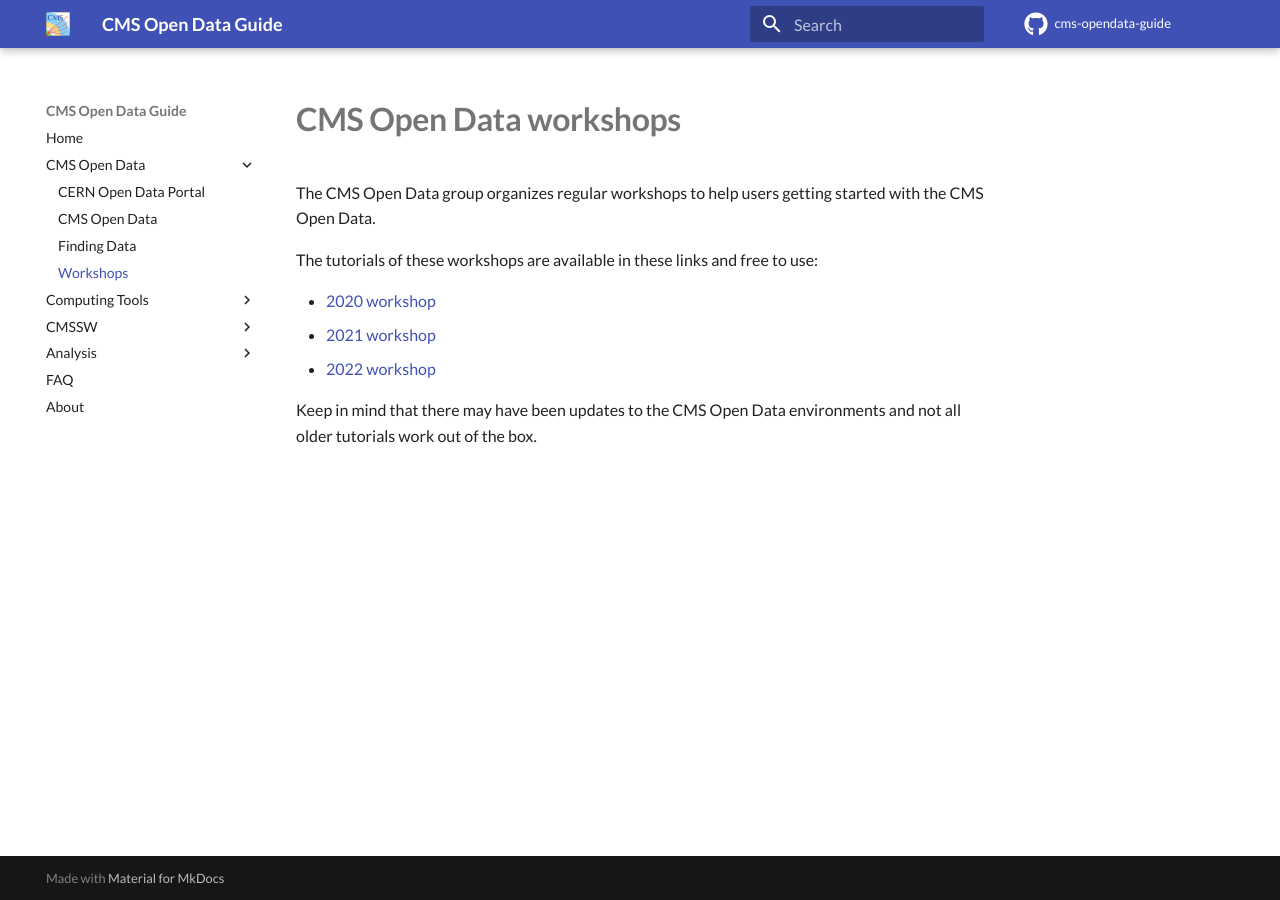
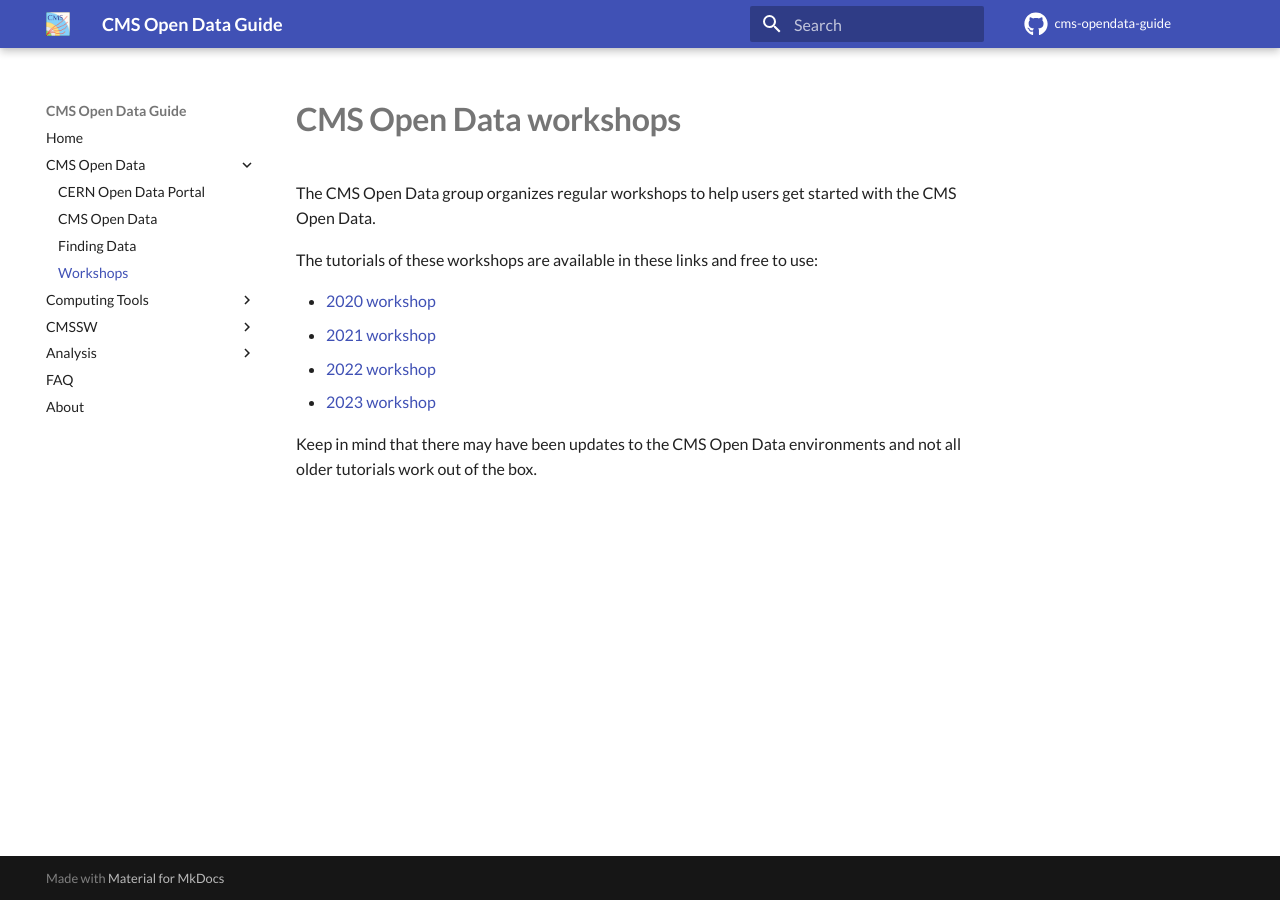
Before and after one commit to cernopendata/cms-opendata-guide, an MkDocs documentation site: the page built from docs/cmsOpenData/workshops.md, in a window 1280 px wide. Built offline with MkDocs 1.6.1 and Material for MkDocs 9.7.7, drawn with Linux system fonts in a browser that asks for light colours; comment, search, counter and statistics services are not loaded.

Commit message:
Add 2023 worshop link

```diff
--- a/docs/cmsOpenData/workshops.md
+++ b/docs/cmsOpenData/workshops.md
@@ -1,11 +1,12 @@
 # CMS Open Data workshops
 
-The CMS Open Data group organizes regular workshops to help users getting started with the CMS Open Data.
+The CMS Open Data group organizes regular workshops to help users get started with the CMS Open Data.
 
 The tutorials of these workshops are available in these links and free to use:
 
 - [2020 workshop](https://cms-opendata-workshop.github.io/2020-09-30-cms-open-data-workshop-for-theorists/)
 - [2021 workshop](https://cms-opendata-workshop.github.io/2021-07-19-cms-open-data-workshop/)
 - [2022 workshop](https://cms-opendata-workshop.github.io/2022-08-01-cms-open-data-workshop/)
+- [2023 workshop](https://cms-opendata-workshop.github.io/2023-07-11-cms-open-data-workshop/)
 
 Keep in mind that there may have been updates to the CMS Open Data environments and not all older tutorials work out of the box.
```
